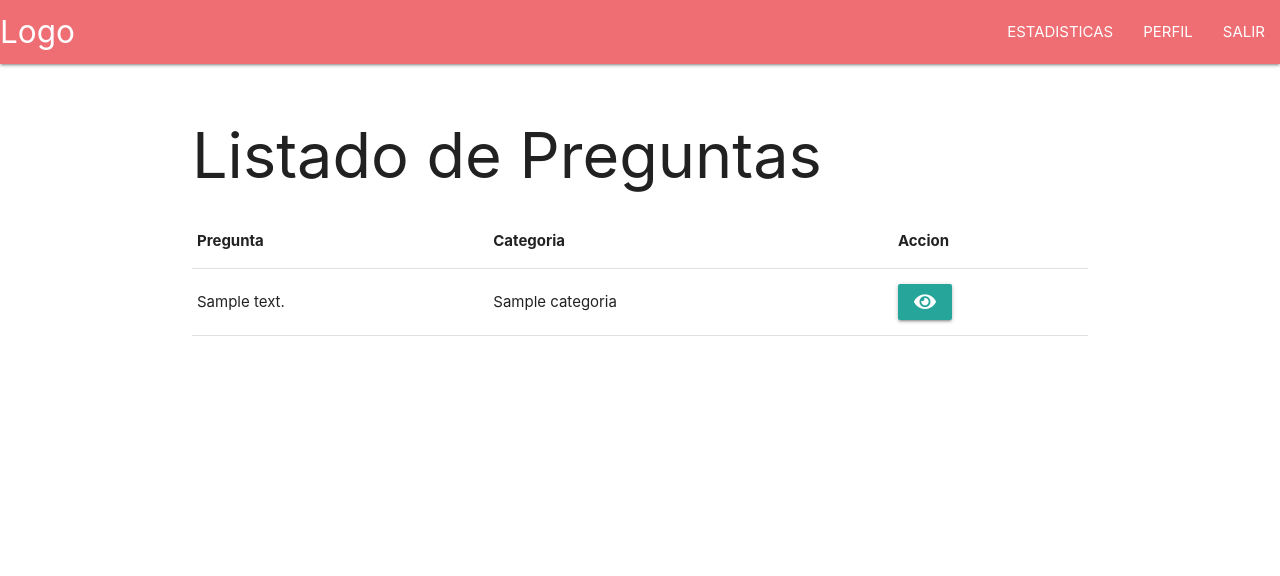
After one commit to DuarteJP/ChArg, a Django app: page /preguntas/listar/ in a window 1280 px wide. The commit adds this page. Shown: the top 576 px of the page. Run offline with Django 3.2, Linux system fonts and the light colour scheme; a user stored in the database is signed in; tables that the repository leaves empty hold one stand-in row (values such as "Sample post"); some libraries are stand-ins or nearby versions.

Commit message:
agregado url, views y template de pregunta

```diff
--- a/charg/apps/categorias/models.py
+++ b/charg/apps/categorias/models.py
@@ -7,3 +7,5 @@ class Categoria(TimeModels):
 	descripcion = models.CharField(max_length = 50)
 	color = models.CharField(max_length = 6)
 	icono = models.CharField(max_length = 25)
+	def __str__(self):
+		return self.nombre
--- /dev/null
+++ b/charg/apps/preguntas/templates/preguntas/listarPreguntas.html
@@ -0,0 +1,42 @@
+{% extends 'base.html' %}
+
+{% block title %}
+{% endblock %}
+
+{% block contenido %}
+
+<h1>Listado de Preguntas</h1>
+
+<table class="table">
+    <thead class="thead-dark">
+        <tr>
+            <th>Pregunta</th>
+            <th>Categoria</th>
+            <th>Accion</th>
+        </tr>
+    </thead>
+    <tbody>
+        {% if preguntas %}
+        {% for p in preguntas %}
+        <tr>
+            <td scope="row">{{p.descripcion}}</td>
+            <td scope="row">{{p.categoria.nombre}}</td>
+            <td>
+                <a href="{% url 'preguntas:asignar' p.id %}"  type="button" class="btn btn-warning" data-toggle="tooltip" data-placement="right" title="Ver detalle">
+                    <i class="fas fa-eye"></i>
+                </a>
+            </td>
+        </tr>
+        {% endfor %}
+        {% endif %}
+
+    </tbody>
+</table>
+<div class="col">
+    <div class="row">
+        <!--<a class="btn btn-primary" href="{% url 'preguntas:listar' %}">Volver a Preguntas</a>-->
+    </div>
+</div>
+
+
+{% endblock %}
--- a/charg/apps/preguntas/urls.py
+++ b/charg/apps/preguntas/urls.py
@@ -2,3 +2,9 @@
 from .import views
 
 app_name = 'preguntas'
+
+
+urlpatterns = [
+  path('listar/', views.ListarPreguntas, name='listar'),
+  path('asignar/<int:pk>', views.AsignarRespuestas, name='asignar'),
+]
--- a/charg/apps/preguntas/views.py
+++ b/charg/apps/preguntas/views.py
@@ -1,3 +1,23 @@
 from django.shortcuts import render
+from django.contrib.auth.decorators import login_required
+
+from .models import Pregunta
+
 
 # Create your views here.
+
+@login_required
+def ListarPreguntas(request):
+    context = {}
+    listado = Pregunta.objects.all() # ORM de django
+    context['preguntas'] = listado
+    return render(request, 'preguntas/listarPreguntas.html', context)
+
+@login_required
+def AsignarRespuestas(request, pk):
+    context = {}
+    #SELECT * FROM PRODUCTOS WHERE id = pk
+    objeto = Pregunta.objects.get(id = pk) # ORM de django
+    print(objeto)
+    context['pregunta'] = objeto
+    return render(request, 'respuestas/listadoRespuestas.html', context)
--- a/charg/apps/respuestas/models.py
+++ b/charg/apps/respuestas/models.py
@@ -9,3 +9,6 @@ class Respuesta(TimeModels):
 	descripcion = models.CharField(max_length = 50)
 	tipo = models.CharField(max_length = 10)
 	dificultad = models.IntegerField(default = 1)
+
+	def __str__(self):
+		return self.descripcion
--- a/charg/apps/respuestas/urls.py
+++ b/charg/apps/respuestas/urls.py
@@ -2,3 +2,8 @@
 from .import views
 
 app_name = 'respuestas'
+
+urlpatterns = [
+  path('listar/', views.ListarRespuestas, name='listar'),
+  #path('Asignar/<int:pk>', views.AsignarRespuestas, name='asignar'),
+]
--- a/charg/charg/settings/local.py
+++ b/charg/charg/settings/local.py
@@ -8,9 +8,9 @@ DATABASES = {
     'default': {
 
         'ENGINE': 'sql_server.pyodbc',
-        'NAME': 'FINAL',
+        'NAME': 'BDCHARG',
         'Trusted_Connection':'yes',
-        'HOST':'localhost\\SQLEXPRESS',
+        'HOST':'localhost\SQLEXPRESS',
         'OPTIONS':{
             'driver':'SQL Server Native Client 11.0',
         }
--- a/charg/charg/urls.py
+++ b/charg/charg/urls.py
@@ -32,4 +32,10 @@ urlpatterns = [
     # path('usuarios/modificar/<int:id>', modificar_usuario, name='modificar_usuario'),
     # path('usuarios/eliminar/<int:id>', eliminar_usuario, name='eliminar_usuario')
 
+   #pregunta
+    path('preguntas/', include('apps.preguntas.urls')),
+
+    #respuestas
+    path('respuestas/', include('apps.respuestas.urls'))
+
 ]
--- a/charg/templates/base.html
+++ b/charg/templates/base.html
@@ -14,6 +14,8 @@
     <link rel="stylesheet" href="{% static 'css/materialize.min.css' %}">
     <link rel="stylesheet" href="{% static 'css/style.css' %}">
     <link href="https://fonts.googleapis.com/icon?family=Material+Icons" rel="stylesheet">
+    <link rel="stylesheet" href="https://use.fontawesome.com/releases/v5.2.0/css/all.css" integrity="sha384-hWVjflwFxL6sNzntih27bfxkr27PmbbK/iSvJ+a4+0owXq79v+lsFkW54bOGbiDQ" crossorigin="anonymous">
+
 </head>
 
 <body>
```
Also changed, not shown: charg/apps/respuestas/templates/respuestas/listadoRespuestas.html (added, +9 -0 lines), charg/apps/respuestas/views.py (+11 -0 lines).
